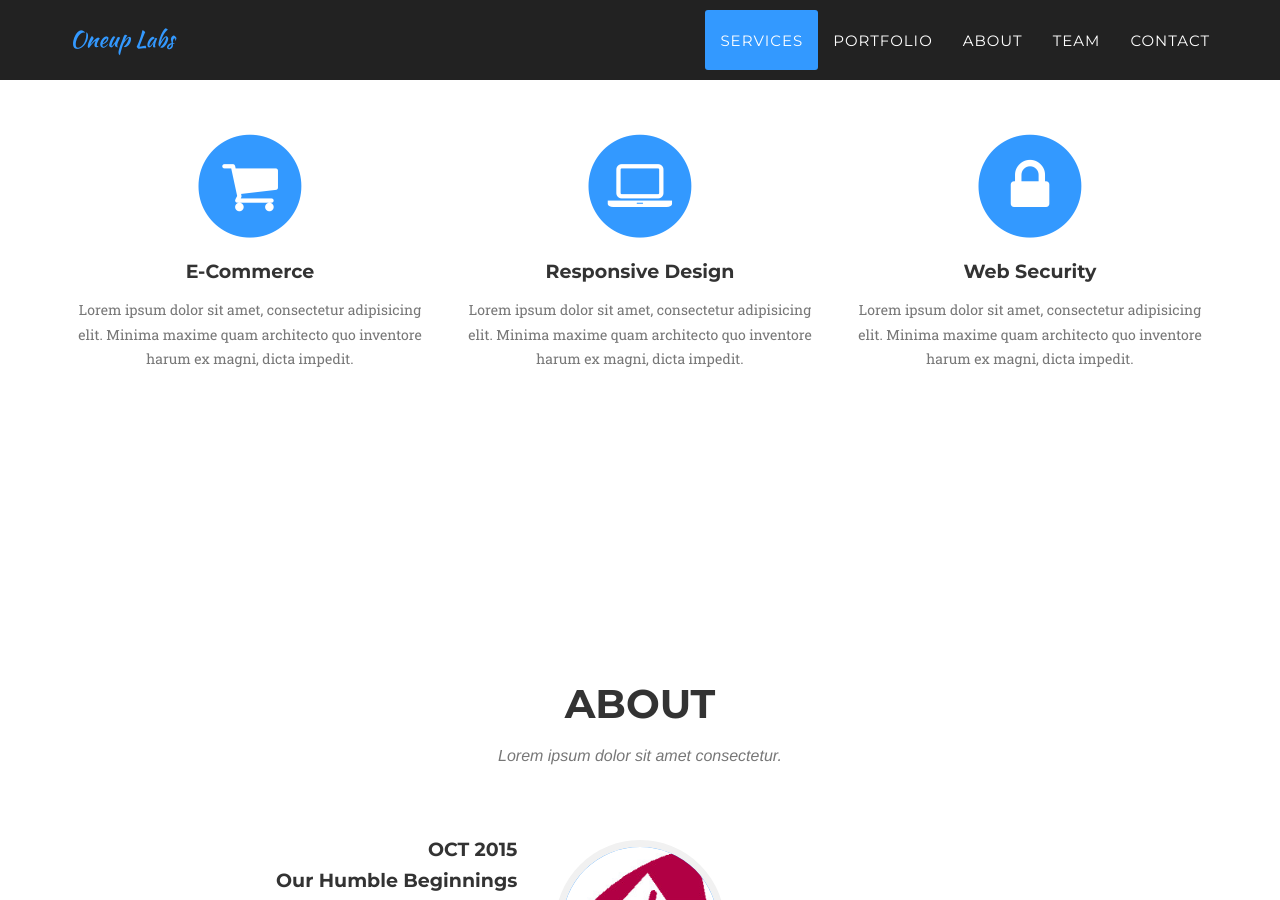
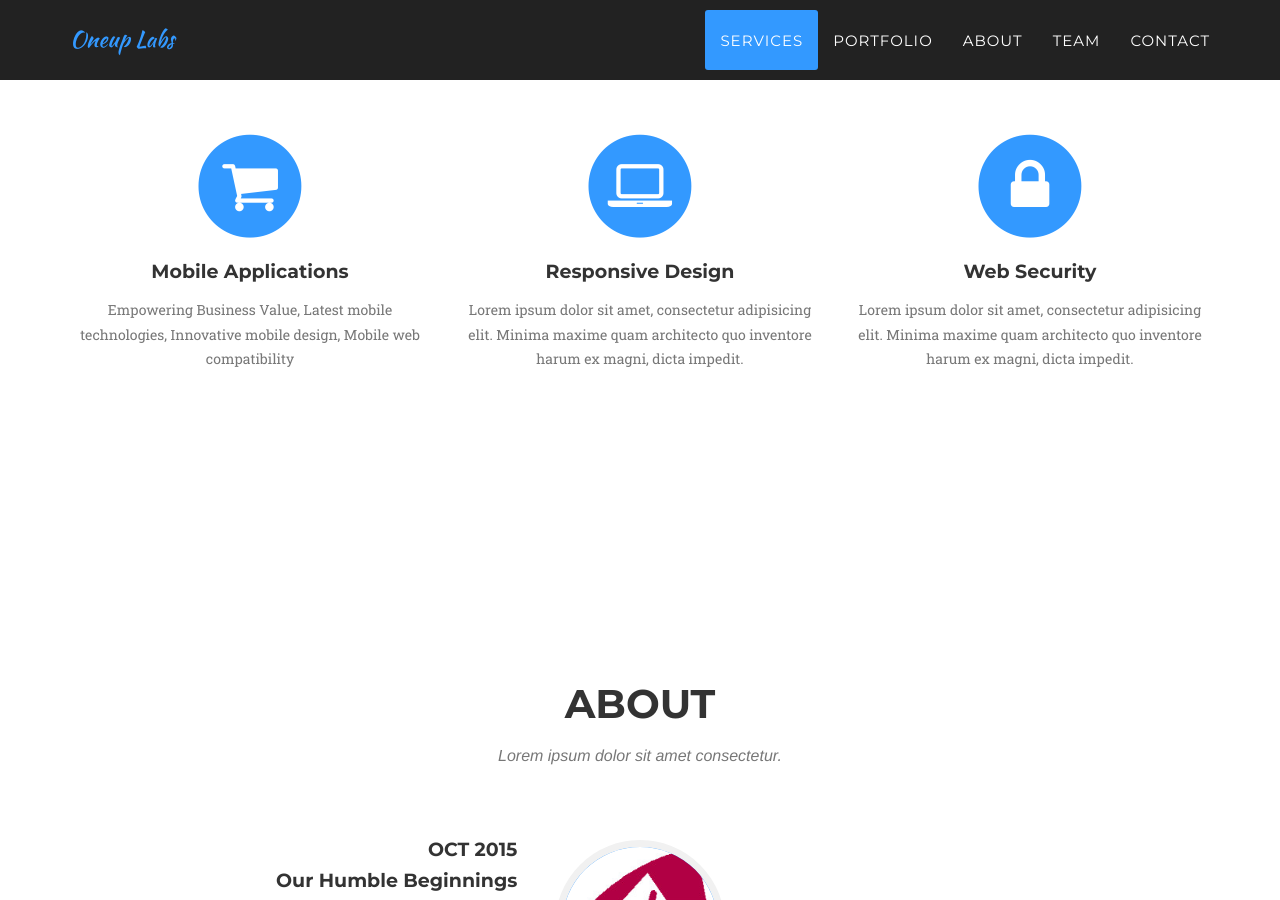
Before and after one commit to 1up-nextlevel/1up-nextlevel.github.io, a Jekyll site: the page built from index.html, in a window 1280 px wide and 900 px high, scrolled down 938 px. Built offline with Jekyll 4.4.1, drawn with Linux system fonts in a browser that asks for light colours; some web fonts are replaced.

Commit message:
no message

```diff
--- a/_includes/services.html
+++ b/_includes/services.html
@@ -13,8 +13,8 @@
                         <i class="fa fa-circle fa-stack-2x text-primary"></i>
                         <i class="fa fa-shopping-cart fa-stack-1x fa-inverse"></i>
                     </span>
-                    <h4 class="service-heading">E-Commerce</h4>
-                    <p class="text-muted">Lorem ipsum dolor sit amet, consectetur adipisicing elit. Minima maxime quam architecto quo inventore harum ex magni, dicta impedit.</p>
+                    <h4 class="service-heading">Mobile Applications</h4>
+                    <p class="text-muted">Empowering Business Value, Latest mobile technologies, Innovative mobile design, Mobile web compatibility  </p>
                 </div>
                 <div class="col-md-4">
                     <span class="fa-stack fa-4x">
```
